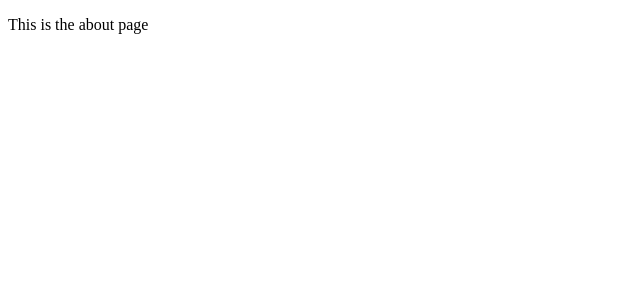
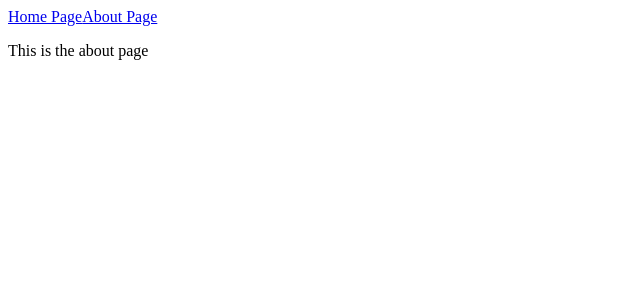
Before and after one commit to zeus-dev919/next-js-app, a Next.js app: page /About in a window 1280 px wide. Shown: the top 300 px of the page, without its empty margins (0-640 px from the left). Built offline with nearby package versions, Linux system fonts and the light colour scheme.

Commit message:
Add title to the links

```diff
--- a/pages/About.js
+++ b/pages/About.js
@@ -1,6 +1,14 @@
+import Link from "next/link";
+
 export default function About() {
 	return (
 		<div>
+			<Link href="/" >
+				<a>Home Page</a>
+			</Link>
+			<Link href="/about" >
+				<a>About Page</a>
+			</Link>
 			<p>This is the about page</p>
 		</div>
 	)
```
Also changed, not shown: pages/index.js (+12 -1 lines).
